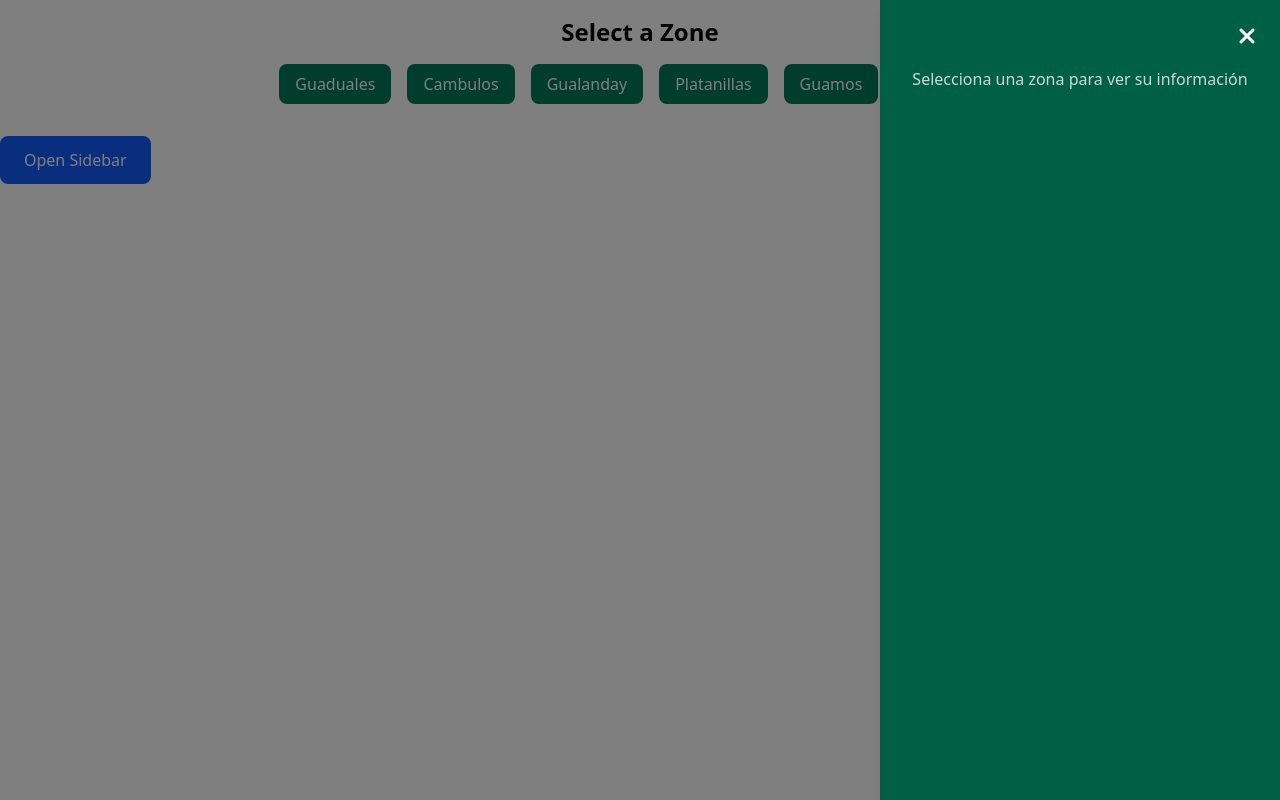
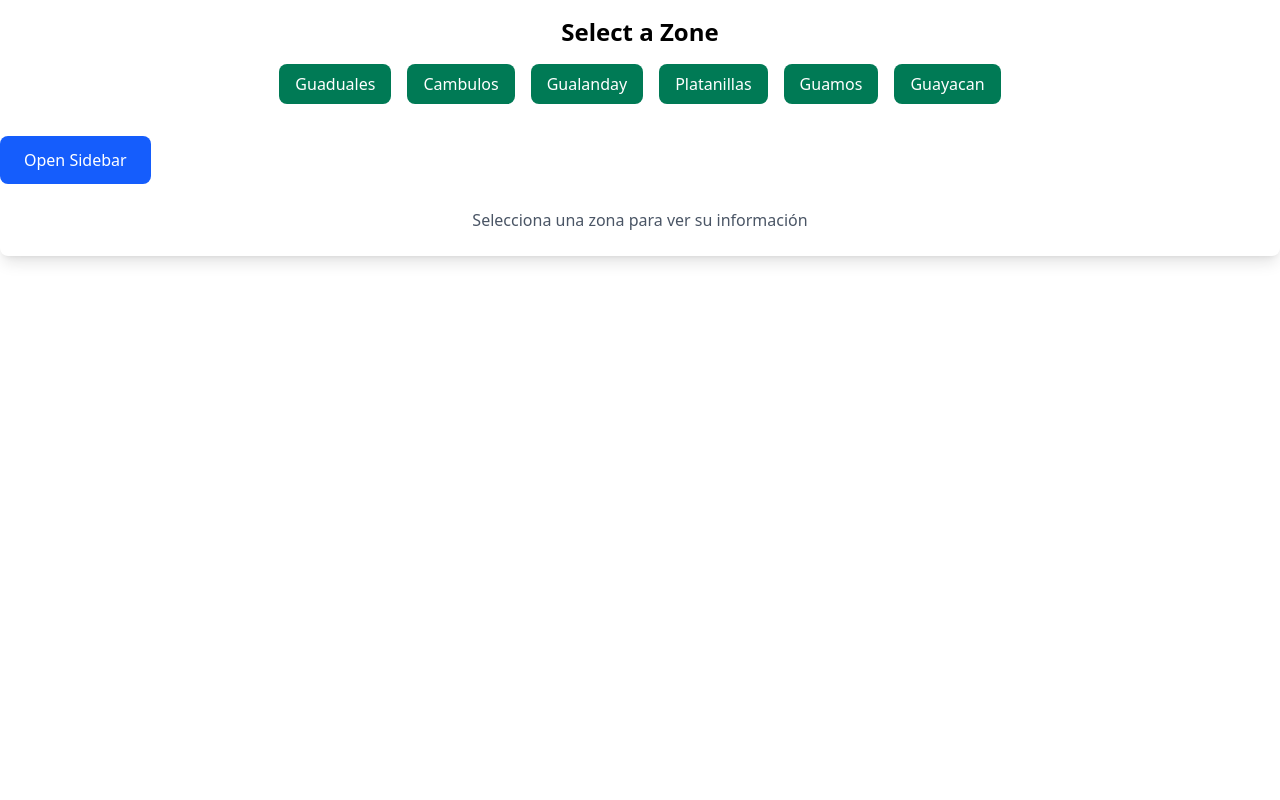
Before and after one commit to Josedzzz/sgsu-home, a React (Vite) app: page / in a window 1280 px wide. Both pictures are taken after a click on the button "Open Sidebar". Built offline with nearby package versions, Linux system fonts and the light colour scheme.

Commit message:
feat: change the sidebar colors and make it like a card

```diff
--- a/src/components/SideBar.tsx
+++ b/src/components/SideBar.tsx
@@ -3,31 +3,15 @@ import { Zone } from "../types/Zone";
 
 // the props of the component
 interface SideBarProps {
-  handleToggleModal: () => void;
   data: Zone | null;
 }
 
-export function SideBar({ handleToggleModal, data }: SideBarProps) {
+export function SideBar({ data }: SideBarProps) {
   return (
-    <div className="fixed inset-0 flex flex-col z-50">
-      {/* Opacity background */}
-      <div
-        onClick={handleToggleModal}
-        className="absolute inset-0 bg-black opacity-50"
-      ></div>
-
-      {/* SideBar container */}
-      <div className="relative z-10 flex flex-col gap-4 p-6 overflow-y-auto h-full w-4/5 max-w-[400px] ml-auto bg-emerald-800 text-white shadow-lg">
-        <button
-          onClick={handleToggleModal}
-          className="self-end text-white hover:text-gray-300"
-        >
-          <i className="fa-solid fa-xmark text-2xl"></i>
-        </button>
-
+    <div className="flex flex-col gap-4 p-6 bg-white text-black shadow-lg rounded-lg h-auto max-h-[calc(100vh-6rem)] md:overflow-y-auto">
       {data ? (
         <>
-            <h2 className="text-2xl font-bold border-b pb-2 border-emerald-400">
+          <h2 className="text-2xl font-bold border-b pb-2 border-gray-300">
             {data.name}
           </h2>
 
@@ -35,21 +19,20 @@ export function SideBar({ handleToggleModal, data }: SideBarProps) {
             {data.buildings.map((building: Building) => (
               <div
                 key={building.id}
-                  className="bg-emerald-700 p-4 rounded-lg shadow"
+                className="bg-gray-100 p-4 rounded-lg shadow"
               >
                 <h3 className="text-lg font-semibold">{building.name}</h3>
-                  <p className="text-sm text-gray-300">{building.type}</p>
+                <p className="text-sm text-gray-600">{building.type}</p>
                 <p className="text-sm mt-1">{building.description}</p>
               </div>
             ))}
           </div>
         </>
       ) : (
-          <p className="text-center text-gray-300">
+        <p className="text-center text-gray-600">
           Selecciona una zona para ver su información
         </p>
       )}
     </div>
-    </div>
   );
 }
```
Lines whose indentation alone changed are shown as unchanged.
